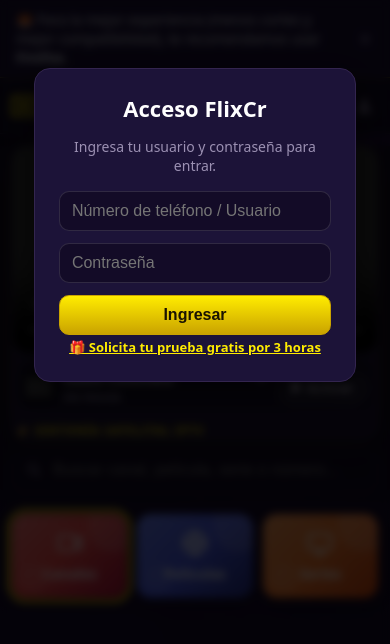
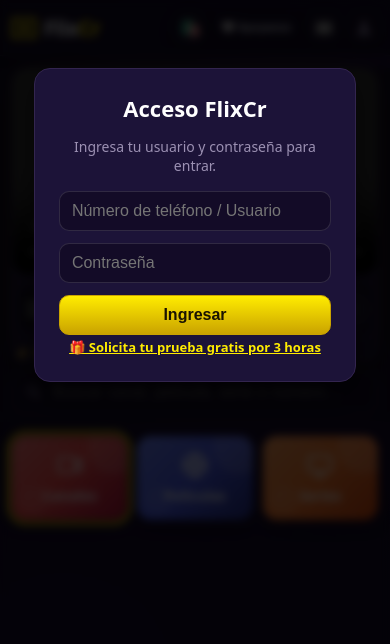
Before and after one commit to contenedorfileflixcr-lab/flixcr, a plain HTML site: page index.html in a window 390 px wide. Drawn offline with nearby package versions, Linux system fonts and the light colour scheme; grey boxes are pictures that could not be loaded.

Commit message:
Update index.html

```diff
--- a/index.html
+++ b/index.html
@@ -603,7 +603,6 @@ gap: 10px;
   .menu-title { font-size: 13px; }
   .menu-link { font-size: 17px; padding: 14px; }
   .soon-badge { font-size: 11px; }
-  #browser-banner { font-size: 14px !important; padding-right: 40px !important; text-align: left !important; }
 
   .status-pill-group { gap: 8px; padding: 0 12px; margin-bottom: 14px; }
   .stat-pill { font-size: 15px; padding: 10px 16px; }
@@ -1092,7 +1091,6 @@ body.v-grid #sub-tiles { display: none; }
 /* App instalada: sin bordes, respeta notch y barra inferior */
 body{padding-left:env(safe-area-inset-left);padding-right:env(safe-area-inset-right);overscroll-behavior-y:none}
 @media (display-mode: standalone),(display-mode: fullscreen){
-  #browser-banner{display:none !important}
   body{padding-top:env(safe-area-inset-top);padding-bottom:env(safe-area-inset-bottom);-webkit-user-select:none;user-select:none}
   input,textarea{-webkit-user-select:text;user-select:text}
 }
@@ -1112,10 +1110,6 @@ body{padding-left:env(safe-area-inset-left);padding-right:env(safe-area-inset-ri
     <img id="ad-image" alt="Publicidad" />
     <p class="ad-label" id="ad-label"></p>
   </div>
-</div>
-<div id="browser-banner" style="display:none; background:#1a0f36; border-bottom:1px solid rgba(255,236,0,0.3); color:#e7ecf5; padding:10px 16px; font-size:13px; text-align:center; position:relative; z-index:100;">
-  🦊 Para la mejor experiencia (menos cortes y mejor compatibilidad), te recomendamos usar <strong>Firefox</strong>.
-  <button id="btn-cerrar-banner" style="background:none; border:none; color:#9c91b3; font-size:16px; cursor:pointer; position:absolute; right:12px; top:50%; transform:translateY(-50%);">✕</button>
 </div>
 <div class="sidebar-overlay" id="sidebarOverlay"></div>
 
@@ -1366,15 +1360,6 @@ var MP4Box=(()=>{var _t=Object.defineProperty;var Ko=Object.getOwnPropertyDescri
 <script src="https://www.gstatic.com/cv/js/sender/v1/cast_sender.js?loadCastFramework=1"></script>
 
 <script>
-const browserBanner = document.getElementById('browser-banner');
-if (!localStorage.getItem('flixcr_banner_cerrado')) {
-  browserBanner.style.display = 'block';
-}
-document.getElementById('btn-cerrar-banner').addEventListener('click', () => {
-  browserBanner.style.display = 'none';
-  localStorage.setItem('flixcr_banner_cerrado', '1');
-});
-
 const WORKER_BASE = 'https://square-hat-1b70.mypantallacr.workers.dev/hls?u=';
 const PROXY_HOSTS = new Set(['reborned.cc', 'reborned.cc:8443', 'live-stream.iblups.com', 'stream.castr.com', 'mdstrm.com']);
 
```
